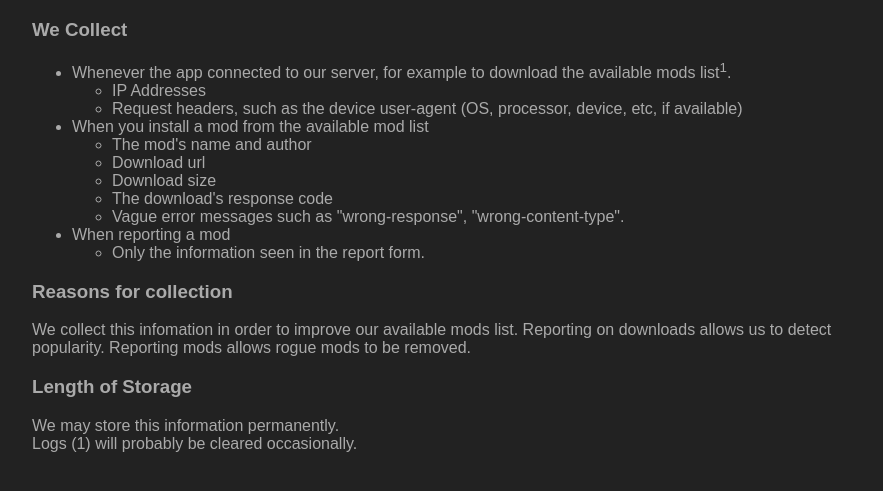
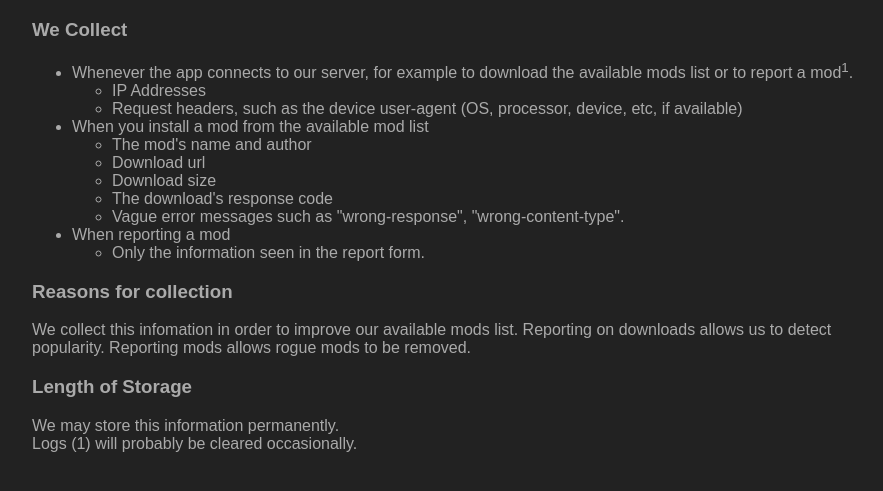
Before and after one commit to rubenwardy/mtmods4android, a plain HTML site: page privacy.html in a window 1280 px wide. Shown: the part 109-600 px from the top of the page, without its empty margins (178-1061 px from the left). Drawn offline with Linux system fonts and the light colour scheme.

Commit message:
Update privacy.html

```diff
--- a/privacy.html
+++ b/privacy.html
@@ -45,7 +45,8 @@
 
 		<ul>
 			<li>
-				Whenever the app connected to our server, for example to download the available mods list<sup>1</sup>.
+				Whenever the app connects to our server, for example to download the
+				available mods list or to report a mod<sup>1</sup>.
 				<ul>
 					<li>IP Addresses</li>
 					<li>Request headers, such as the device user-agent (OS, processor, device, etc, if available)</li>
```
